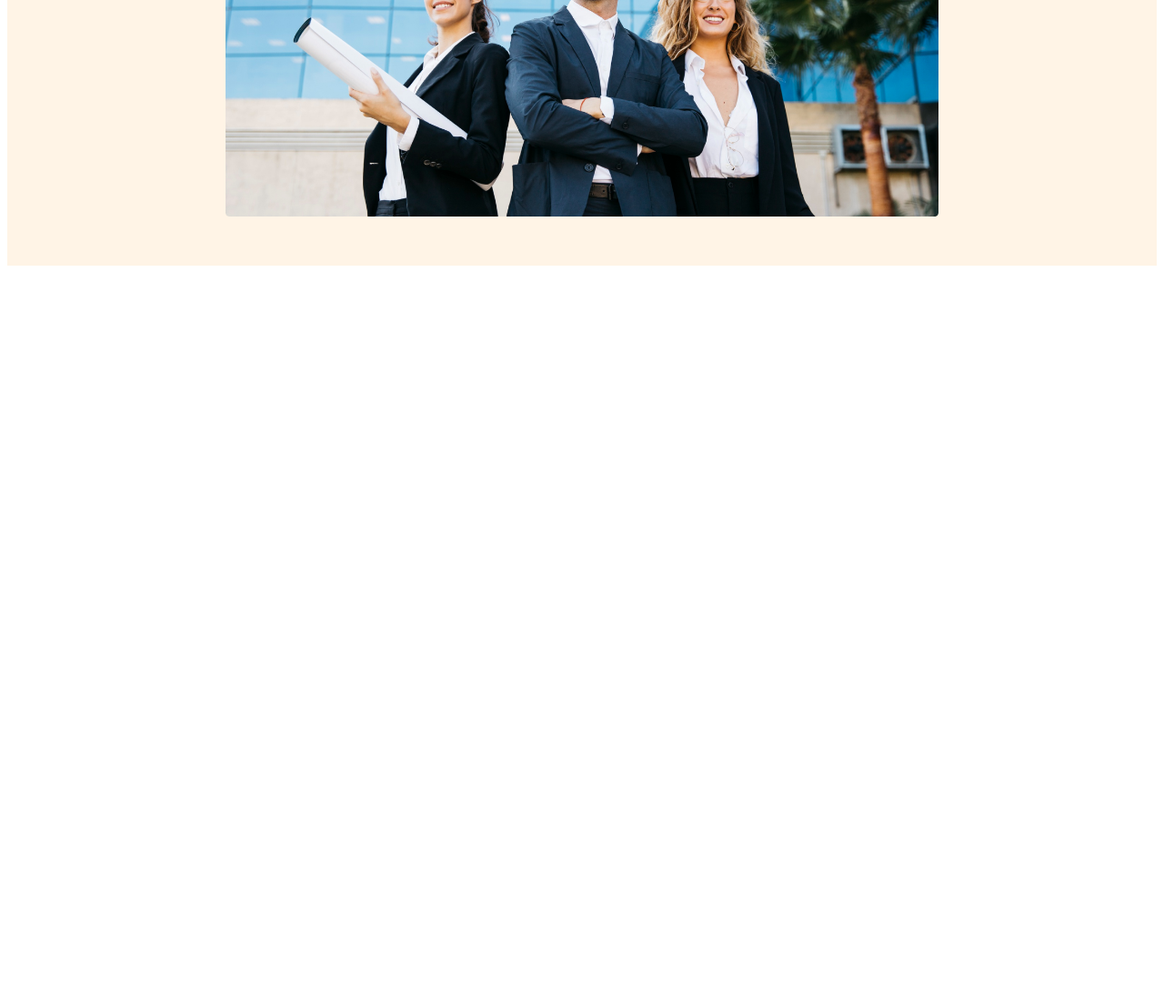
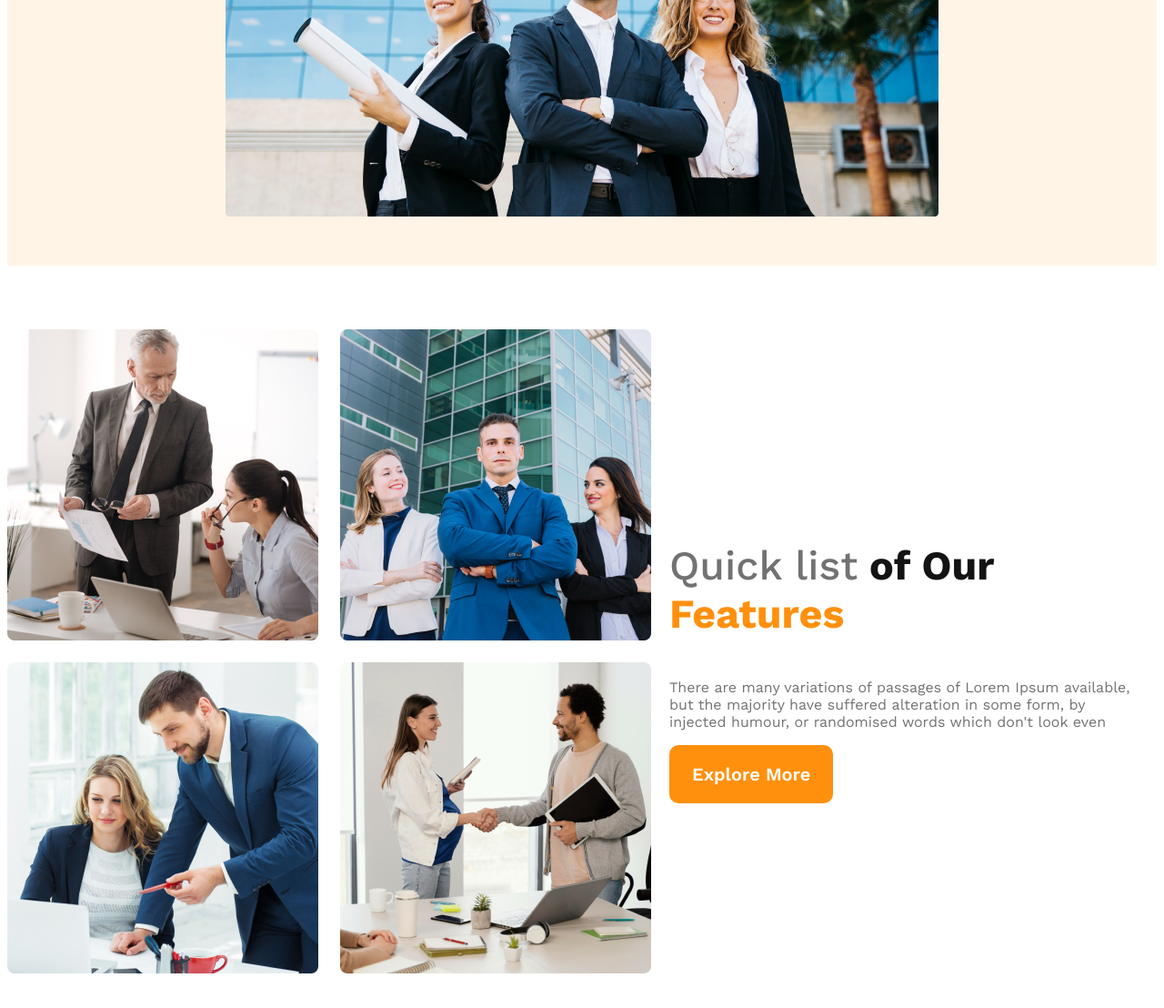
Before and after one commit to RBCodeJourney/reset-g3-architects-website, a plain HTML site: page index.html in a window 1280 px wide. Shown: the part 719-1827 px from the top of the page at 91% size. Before the commit the page ends 1019 px from the top, so only its background shows below. Drawn offline with nearby package versions, Linux system fonts and the light colour scheme.

Commit message:
finished team section responsive

```diff
--- a/index.html
+++ b/index.html
@@ -9,6 +9,7 @@
 </head>
 
 <body>
+    <!-- header section start -->
     <header>
         <nav>
             <h3 class="nav-title">G3 Architects</h3>
@@ -31,8 +32,27 @@
             <img class="banner-img" src="images/banner.png" alt="">
         </div>
     </header>
+    <!-- main section start -->
     <main>
-
+        <!-- team section  -->
+        <section class="teams-container">
+            <div class="teams-img-container">
+                <img src="images/team1.png" alt="">
+                <img src="images/team2.png" alt="">
+                <img src="images/team3.png" alt="">
+                <img src="images/team4.png" alt="">
+            </div>
+            <div class="teams-content">
+                <h3 class="teams-title">
+                    <span class="quick-list">Quick list</span> <span class="of-our">of Our</span>
+                    <span class="features">Features</span>
+                </h3>
+                <p class="team-description">There are many variations of passages of Lorem Ipsum available, but the
+                    majority have suffered
+                    alteration in some form, by injected humour, or randomised words which don't look even</p>
+                <button class="btn-primary">Explore More</button>
+            </div>
+        </section>
     </main>
     <footer>
 
--- a/styles/architect.css
+++ b/styles/architect.css
@@ -78,6 +78,60 @@ nav li a {
     margin-top: 20px;
 }
 
+/* main style */
+main {
+    max-width: 1440px;
+    margin: 70px auto;
+}
+
+.teams-container {
+    display: flex;
+    align-items: center;
+}
+
+.teams-img-container {
+    display: grid;
+    grid-template-columns: repeat(2, 1fr);
+    gap: 1.5rem;
+}
+
+.teams-content {
+    padding-left: 20px;
+    padding-right: 20px;
+}
+
+.teams-title {
+    font-size: 2.8rem;
+}
+
+.teams-title .quick-list {
+    color: #727272;
+    font-weight: 500;
+    font-size: 2.8rem;
+    ;
+}
+
+.teams-title .of-our {
+    color: #131313;
+    /* font-size: 2.8rem; */
+    font-weight: 700;
+}
+
+.teams-title .features {
+    color: #FF900E;
+    font-weight: 700;
+    /* font-size: 2.8rem; */
+}
+
+.team-description {
+    color: #727272;
+    /* font-size: 1rem; */
+    font-weight: 400;
+}
+
+
+
+
 /* responsive media queries */
 
 
@@ -87,9 +141,16 @@ nav li a {
         padding: 20px;
     }
 
-    nav {
+    nav,
+    .teams-container {
         flex-direction: column;
     }
+
+    .teams-img-container {
+        grid-template-columns: 1fr;
+    }
+
+
 }
 
 /* tablet or medium devices */
@@ -99,7 +160,8 @@ nav li a {
         padding: 50px;
     }
 
-    nav {
+    nav,
+    .teams-container {
         flex-direction: column;
     }
 }
```
